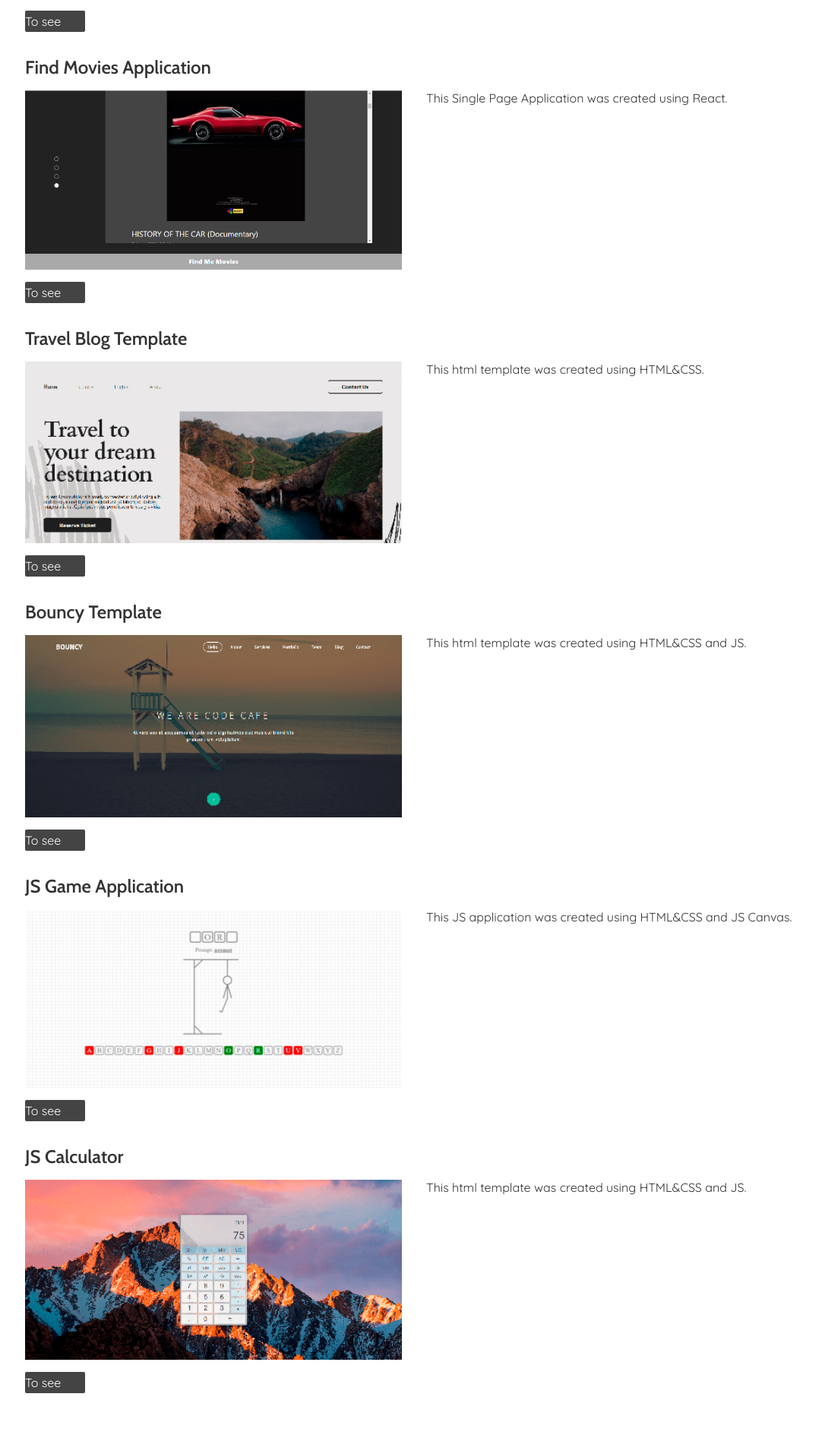
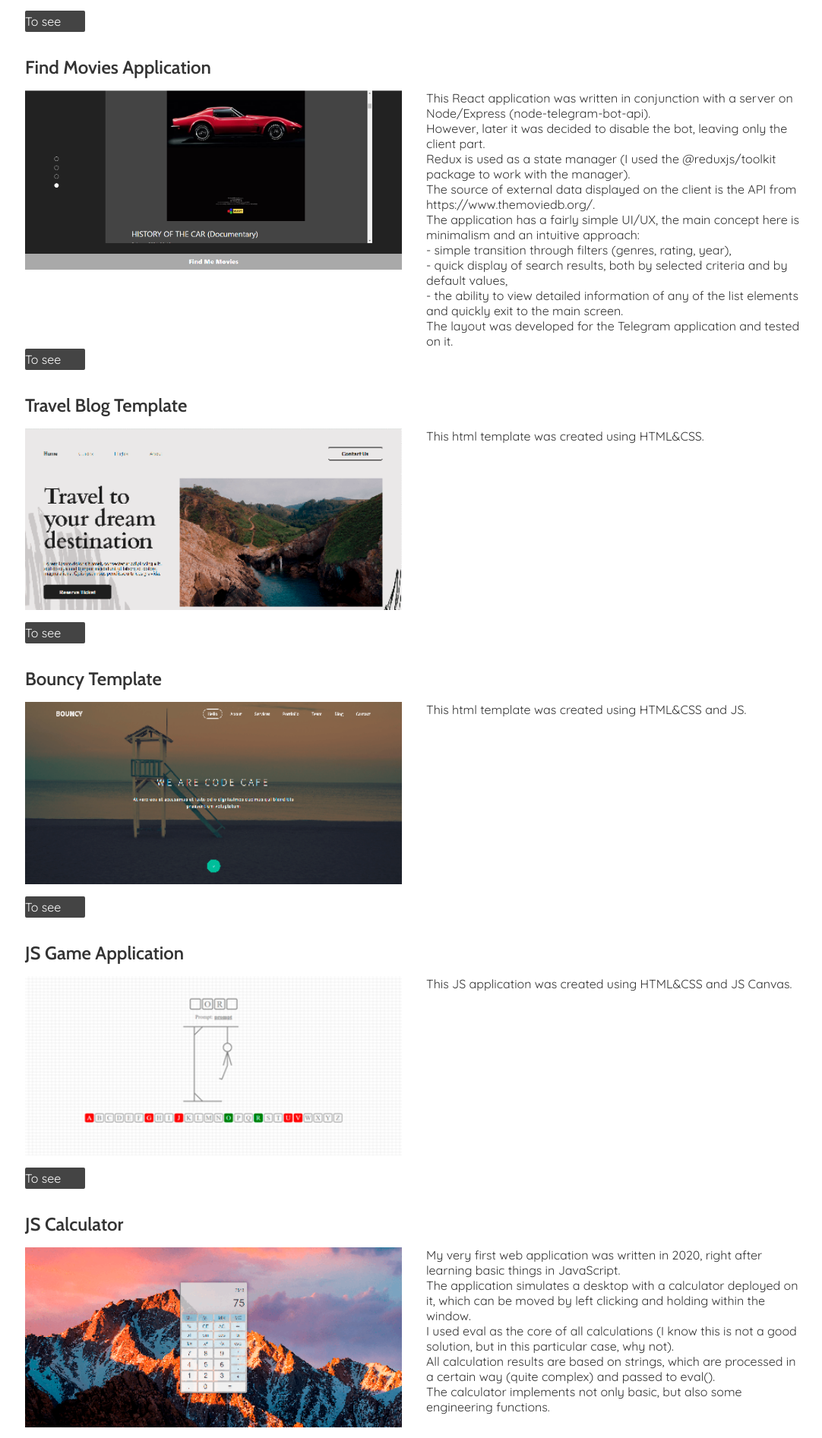
Before and after one commit to ruslan-synytsia/CV-web-app, a React (Create React App) app: page /projects in a window 1280 px wide. Shown: the part 863-2756 px from the top of the page at 76% size, without its empty margins (95-1177 px from the left). Before the commit the page ends 2729 px from the top, so only its background shows below. Built offline with nearby package versions, Linux system fonts and the light colour scheme.

Commit message:
Update Projects.js

```diff
--- a/src/Components/Pages/Projects/Projects.js
+++ b/src/Components/Pages/Projects/Projects.js
@@ -18,7 +18,7 @@ function Projects() {
         {
             header: "Find Movies Application",
             image: "./project.png",
-            description: "This Single Page Application was created using React.",
+            description: "This React application was written in conjunction with a server on Node/Express (node-telegram-bot-api).|However, later it was decided to disable the bot, leaving only the client part.|Redux is used as a state manager (I used the @reduxjs/toolkit package to work with the manager).|The source of external data displayed on the client is the API from https://www.themoviedb.org/.|The application has a fairly simple UI/UX, the main concept here is minimalism and an intuitive approach:|- simple transition through filters (genres, rating, year),|- quick display of search results, both by selected criteria and by default values,|- the ability to view detailed information of any of the list elements and quickly exit to the main screen.|The layout was developed for the Telegram application and tested on it.",
             link: "https://symphonious-paprenjak-fac495.netlify.app/"
         },
         {
@@ -42,7 +42,7 @@ function Projects() {
         {
             header: "JS Calculator",
             image: "./project-4.png",
-            description: "This html template was created using HTML&CSS and JS.",
+            description: "My very first web application was written in 2020, right after learning basic things in JavaScript.|The application simulates a desktop with a calculator deployed on it, which can be moved by left clicking and holding within the window.|I used eval as the core of all calculations (I know this is not a good solution, but in this particular case, why not).|All calculation results are based on strings, which are processed in a certain way (quite complex) and passed to eval().|The calculator implements not only basic, but also some engineering functions.",
             link: "http://resume-ruslan-synytsia.atwebpages.com/calculator/"
         }
     ];
```
